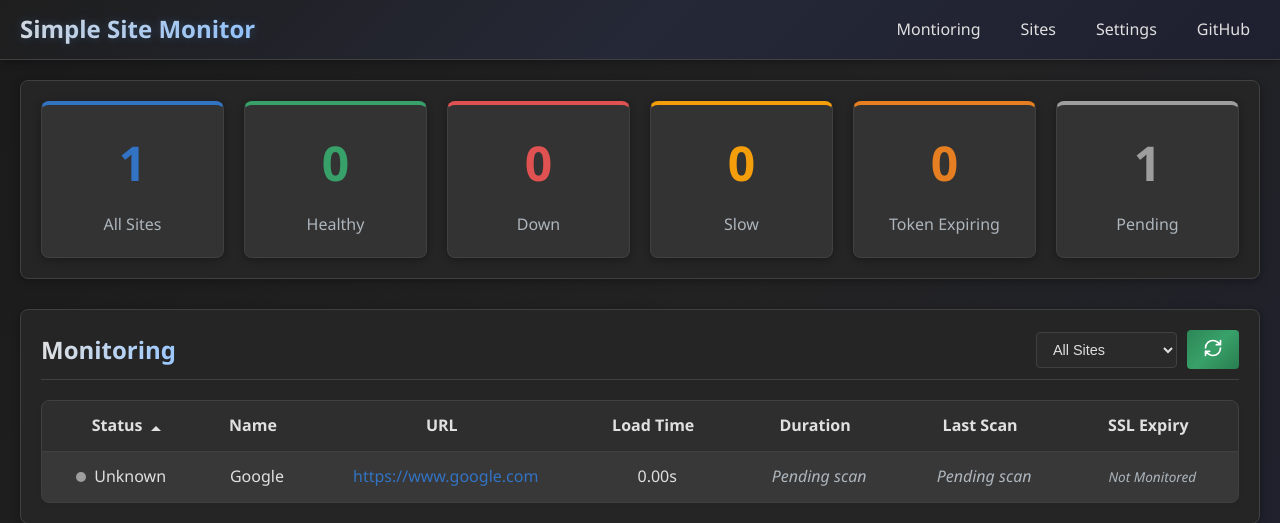
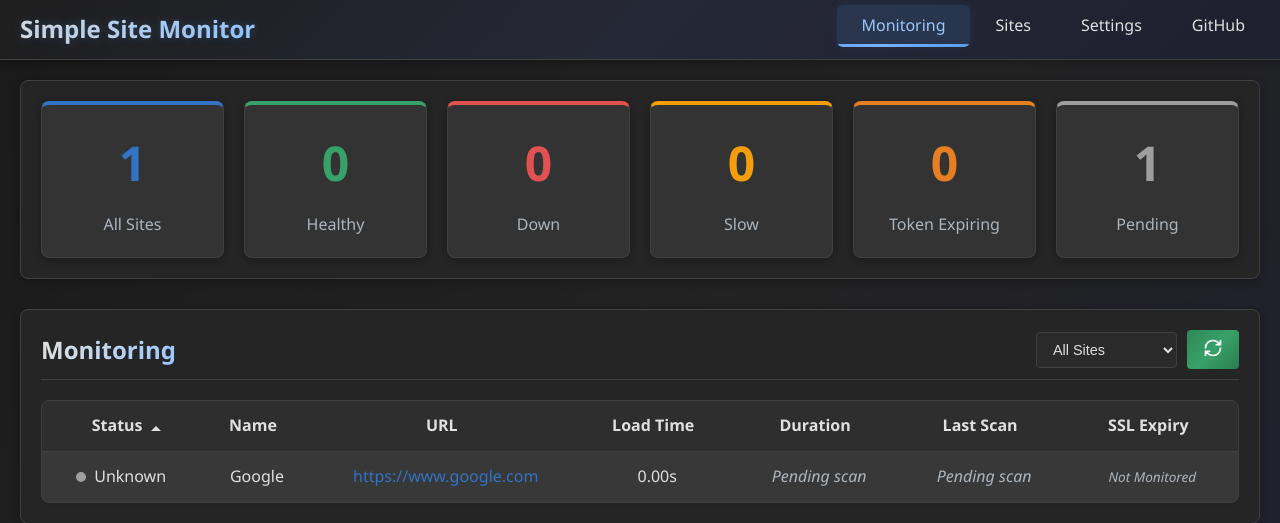
Before and after one commit to DarthTigerson/Simple-Site-Monitor, a FastAPI app: page / in a window 1280 px wide. Shown: the top 523 px of the page. Run offline with FastAPI, Linux system fonts and the light colour scheme; data that the repository does not hold is empty.

Commit message:
Updated navigation to better highlight what page user is on

```diff
--- a/static/css/navbar.css
+++ b/static/css/navbar.css
@@ -40,13 +40,45 @@
 .navbar-item a {
     color: var(--text-color);
     text-decoration: none;
-    padding: 5px 10px;
-    border-radius: 4px;
-    transition: background-color 0.3s;
+    padding: 8px 15px;
+    border-radius: 6px;
+    position: relative;
+    transition: all 0.3s ease;
+    overflow: hidden;
+    display: inline-block;
 }
 
 .navbar-item a:hover {
-    background-color: var(--hover-bg);
+    color: #9bc8ff;
+    background-color: rgba(78, 145, 223, 0.1);
+    transform: translateY(-2px);
+}
+
+.navbar-item a.active {
+    background: rgba(78, 145, 223, 0.15);
+    color: #9bc8ff;
+    font-weight: 500;
+    box-shadow: 0 0 10px rgba(78, 145, 223, 0.1);
+    padding: 8px 24px;
+    margin: 0 -9px;
+}
+
+.navbar-item a.active::before {
+    content: "";
+    position: absolute;
+    bottom: 0;
+    left: 0;
+    width: 100%;
+    height: 3px;
+    background: linear-gradient(90deg, #4e91df, #75b2ff, #4e91df);
+    background-size: 200% 100%;
+    animation: gradientMove 3s ease infinite;
+}
+
+@keyframes gradientMove {
+    0% { background-position: 0% 50%; }
+    50% { background-position: 100% 50%; }
+    100% { background-position: 0% 50%; }
 }
 
 .navbar-toggle {
@@ -98,4 +130,12 @@
     .navbar-item {
         margin: 15px 0;
     }
+
+    .navbar-item a.active {
+        background: rgba(78, 145, 223, 0.15);
+        border-radius: 6px;
+        width: 100%;
+        padding: 10px 24px;
+        margin: 0;
+    }
 }
--- a/templates/navbar.html
+++ b/templates/navbar.html
@@ -9,9 +9,9 @@
     </button>
     <div class="navbar-menu" id="navbarMenu">
         <ul class="navbar-items">
-            <li class="navbar-item"><a href="/">Montioring</a></li>
-            <li class="navbar-item"><a href="/sites">Sites</a></li>
-            <li class="navbar-item"><a href="/settings">Settings</a></li>
+            <li class="navbar-item"><a href="/" {% if request.path == '/' %}class="active"{% endif %}>Monitoring</a></li>
+            <li class="navbar-item"><a href="/sites" {% if request.path == '/sites' %}class="active"{% endif %}>Sites</a></li>
+            <li class="navbar-item"><a href="/settings" {% if request.path == '/settings' %}class="active"{% endif %}>Settings</a></li>
             <li class="navbar-item"><a href="https://github.com/DarthTigerson/Simple-Site-Monitor" target="_blank">GitHub</a></li>
         </ul>
     </div>
```
